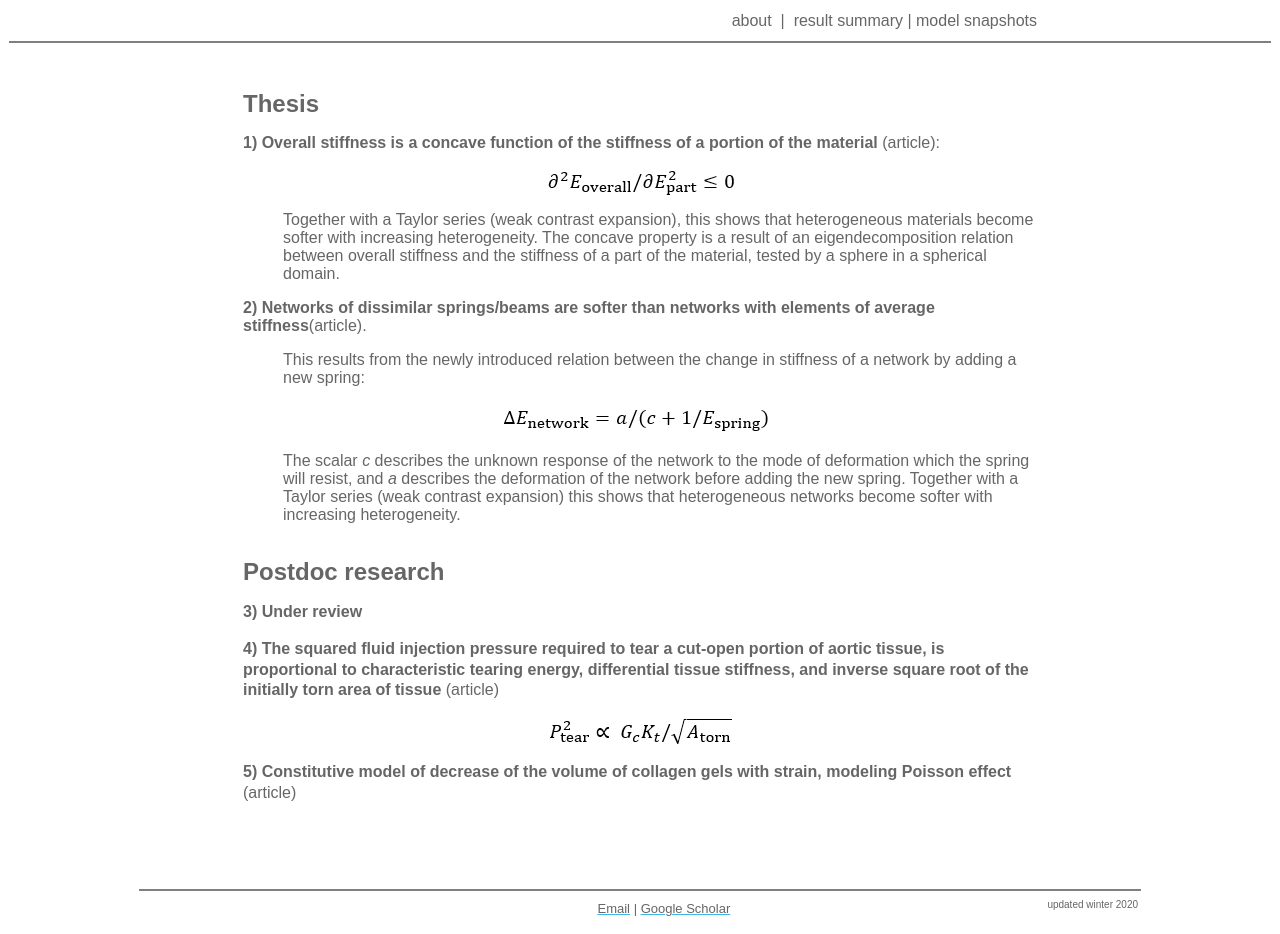
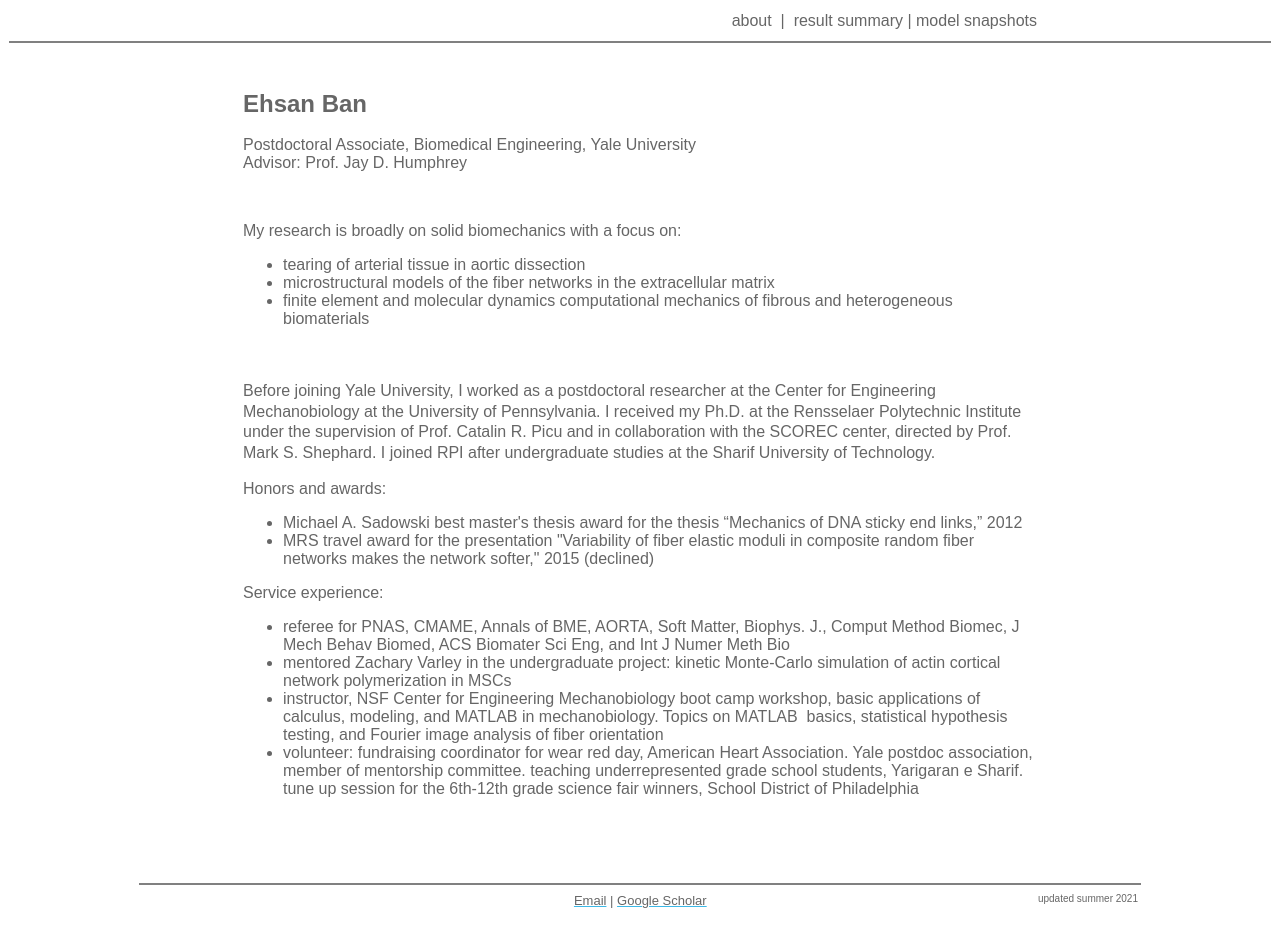
Before and after one commit to ehsanban/ehsanban.github.io, a plain HTML site: page index.html in a window 1280 px wide. Drawn offline with Linux system fonts and the light colour scheme.

Commit message:
Update index.html

```diff
--- a/index.html
+++ b/index.html
@@ -17,6 +17,9 @@
 }
 .auto-style3 {
 	font-family: Arial, Helvetica, sans-serif;
+}
+.auto-style6 {
+	font-size: medium;
 }
 .auto-stylea {
 	text-align: left;
@@ -59,40 +62,13 @@
 .auto-style20 {
 	text-align: right;
 }
-.auto-style23 {
-	text-decoration: none;
-}
-.auto-style24 {
-	font-size: medium;
-	color: #666666;
-}
-.auto-style25 {
-	text-align: center;
-}
-.auto-style26 {
-	color: #666666;
-	text-align: center;
-}
-.auto-style27 {
-	font-size: medium;
-	line-height: 130%;
-	color: #666666;
-	text-align: center;
-}
-.auto-style28 {
-	font-size: medium;
-	line-height: 130%;
+.auto-style21 {
 	color: #666666;
 	direction: ltr;
 }
-.auto-style29 {
-	font-size: medium;
-	color: #666666;
-	margin-left: 40px;
-}
-.auto-style30 {
-	color: #666666;
-	margin-left: 40px;
+
+.auto-style22 {
+	text-decoration: none;
 }
 
 </style>
@@ -105,11 +81,10 @@
 		<td>
 		<table align="center" style="width: 800px">
 			<tr>
-				<td class="auto-style2">
-				<a class="auto-style23" href="index.htm">
-				<span class="auto-style15">about</span></a>&nbsp;&nbsp;| &nbsp;result summary
-				| <a class="auto-style23" href="model_snapshots.htm">
-				<span class="auto-style15">model snapshots</span></a> </td>
+				<td class="auto-style2">about&nbsp;&nbsp;| &nbsp;<a class="auto-style22" href="result_summary.htm"><span class="auto-style15">result
+				summary</span></a> |
+				<a class="auto-style22" href="model_snapshots.htm">
+				<span class="auto-style15">model snapshots </span></a> </td>
 			</tr>
 		</table>
 		<hr class="auto-style9" noshade="noshade" style="height: 0px" /></td>
@@ -120,45 +95,63 @@
 			<tr>
 				<td >
 				<p><strong><br />
-				</strong><span class="auto-style16"><strong>Thesis</strong></span><br />
-				</p>
-				<p class="auto-style24"><strong>1) Overall stiffness is a
-				concave function of the stiffness of a portion of the material</strong>
-				(<a class="auto-style23" href="https://doi.org/10.1016/j.mechmat.2018.11.007"><span class="auto-style15">article</span></a>):</p>
-				<p class="auto-style25"><img src="img35.gif" /></p>
-				<p class="auto-style29">Together with a Taylor series (weak
-				contrast expansion), this shows that heterogeneous materials
-				become softer with increasing heterogeneity. The concave
-				property is a result of an eigendecomposition relation between
-				overall stiffness and the stiffness of a part of the material,
-				tested by a sphere in a spherical domain. </p>
-				<p class="auto-style15"><strong>2) Networks of dissimilar
-				springs/beams are softer than networks with elements of average
-				stiffness</strong>(<a class="auto-style23" href="https://doi.org/10.1016/j.jmps.2015.11.001"><span class="auto-style15">article</span></a>).</p>
-				<p class="auto-style30">This results from the newly introduced
-				relation between the change in stiffness of a network by adding
-				a new spring:</p>
-				<p class="auto-style26"><img src="img53.gif" /></p>
-				<p class="auto-style30">The scalar <em>c</em> describes the
-				unknown response of the network to the mode of deformation which
-				the spring will resist, and <em>a</em> describes the deformation
-				of the network before adding the new spring. Together with a
-				Taylor series (weak contrast expansion) this shows that
-				heterogeneous networks become softer with increasing
-				heterogeneity. </p>
-				<p><strong><br />
-				</strong><span class="auto-style16"><strong>Postdoc research</strong></span><strong><br />
-				</strong></p>
-				<p class="auto-style28"><strong>3) Under review</strong></p>
-				<p class="auto-style28"><strong>4) The squared fluid injection
-				pressure required to tear a cut-open portion of aortic tissue,
-				is proportional to characteristic tearing energy, differential
-				tissue stiffness, and inverse square root of the initially torn
-				area of tissue </strong>(<a class="auto-style23" href="https://doi.org/10.1101/2021.09.12.459981"><span class="auto-style15">article</span></a>)</p>
-				<p class="auto-style27"><img src="img44.gif" /></p>
-				<p class="auto-style13"><strong>5) Constitutive model of
-				decrease of the volume of collagen gels with strain, modeling
-				Poisson effect </strong>(<a class="auto-style23" href="https://doi.org/10.1073/pnas.1815659116"><span class="auto-style15">article</span></a>)</p>
+				<span class="auto-style16">Ehsan Ban</span><br />
+				<br />
+				</strong><span class="auto-style6"><span class="auto-style15">Postdoctoral Associate,
+				Biomedical Engineering, Yale University</span><br class="auto-style15" />
+				<span class="auto-style15">Advisor: Prof. Jay D. Humphrey</span><br />
+				</span></p>
+				<p class="auto-style15">&nbsp;</p>
+				<p class="auto-style15">My research is
+				broadly on solid biomechanics with a focus on:</p>
+				<ul>
+					<li class="auto-style15">tearing of arterial tissue in aortic dissection</li>
+					<li class="auto-style21">microstructural models of the fiber
+					networks in the extracellular matrix</li>
+					<li class="auto-style21">finite element and molecular
+					dynamics computational mechanics of fibrous and heterogeneous biomaterials</li>
+				</ul>
+				<p class="auto-style13">&nbsp;</p>
+				<p class="auto-style13">Before joining Yale University, I worked as a postdoctoral
+				researcher at the Center for Engineering Mechanobiology at the
+				University of Pennsylvania. I
+				received my Ph.D. at the Rensselaer Polytechnic Institute under
+				the supervision of Prof. Catalin R. Picu and in collaboration
+				with the SCOREC center, directed by Prof. Mark S. Shephard. I
+				joined RPI after undergraduate studies at the Sharif University
+				of Technology. </p>
+				<p class="auto-style15">Honors and awards:</p>
+				<ul>
+					<li class="auto-style15">Michael A. Sadowski best master's
+					thesis award for the thesis “Mechanics of DNA sticky end
+					links,” 2012</li>
+					<li class="auto-style15">MRS travel award for the
+					presentation "Variability of fiber elastic moduli in
+					composite random fiber networks makes the network softer,"
+					2015 (declined)</li>
+				</ul>
+				<p class="auto-style15">Service experience: </p>
+				<ul>
+					<li class="auto-style15">referee for PNAS, CMAME, Annals of BME,
+					AORTA, Soft Matter, Biophys. J., Comput Method Biomec, J
+					Mech Behav Biomed, ACS Biomater Sci Eng, and Int J Numer
+					Meth Bio</li>
+					<li class="auto-style15">mentored Zachary Varley in the
+					undergraduate project: kinetic Monte-Carlo simulation of
+					actin cortical network polymerization in MSCs</li>
+					<li class="auto-style21">instructor, NSF Center for
+					Engineering Mechanobiology boot camp workshop, basic
+					applications of calculus, modeling, and MATLAB in
+					mechanobiology. Topics on MATLAB&nbsp; basics, statistical
+					hypothesis testing, and Fourier image analysis of fiber
+					orientation</li>
+					<li class="auto-style21">volunteer: fundraising coordinator
+					for wear red day, American Heart Association. Yale postdoc association, member of mentorship committee. teaching
+					underrepresented grade school students, Yarigaran e Sharif.
+					tune up
+					session for the 6th-12th grade science fair winners, School
+					District of Philadelphia</li>
+				</ul>
 				<p>&nbsp;</p>
 				</td>
 			</tr>
@@ -177,13 +170,12 @@
 		<hr class="auto-style9" noshade="noshade" style="height: 0px; width: 1000px;" />
 				<table style="width: 100%">
 					<tr>
-						<td class="auto-style20" style="height: 20px"><a  href = "mailto: ehsan.ban@yale.edu" style="color: #3cb8e6">
+						<td class="auto-style20"><a  href = "mailto: ehsan.ban@yale.edu" style="color: #3cb8e6">
 				<span class="auto-style19">Email</span></a><span class="auto-style18"> |
 						</span>
 				<a href="https://scholar.google.com/citations?user=IrYbPo4AAAAJ" style="color: #3cb8e6">
 				<span class="auto-style15"><span class="auto-style18">Google Scholar</span></span></a></td>
-						<td class="auto-style20" valign="top" style="height: 20px">updated
-						winter 2020</td>
+						<td class="auto-style20" valign="top">updated summer 2021</td>
 					</tr>
 				</table>
 				</td>
```
